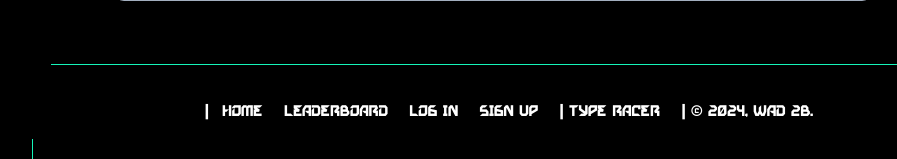
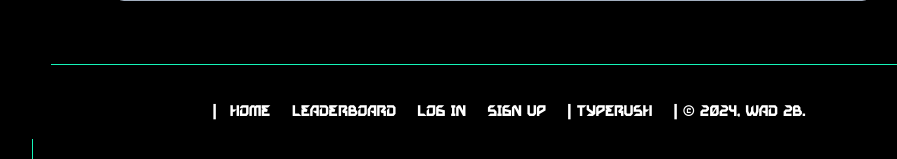
Before and after one commit to TheCalebHenshaw/TypeRush, a Django app: page /typerush/leaderboard/ in a window 1280 px wide. Shown: the part 853-1012 px from the top of the page, without its empty margins (147-1044 px from the left). Run offline with Django 3.2, Linux system fonts and the light colour scheme; data that the repository does not hold is empty.

Commit message:
footer typerush

```diff
--- a/templates/typerush/footer.html
+++ b/templates/typerush/footer.html
@@ -23,7 +23,7 @@
         </ul>
     </div>
     <div class="footer-title">
-        | Type Racer
+        | TypeRush
     </div>
     <div class="copyright">
         | © 2024, WAD 2B.
--- a/templates/typerush/leaderboard.html
+++ b/templates/typerush/leaderboard.html
@@ -70,6 +70,7 @@
                     {% for game in top_games %}
                     <tr>
                         <td>{{ forloop.counter}}</td>
+                        <td>{{game.pro}}</td>
                         <td>{{game.user}}</td>
                         <td>{{game.score}}</td>
                     </tr>
```
